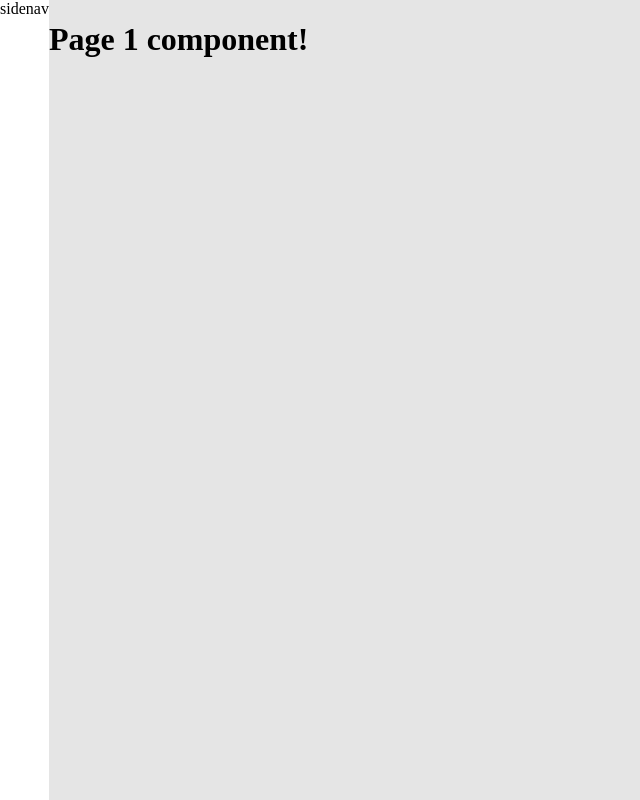
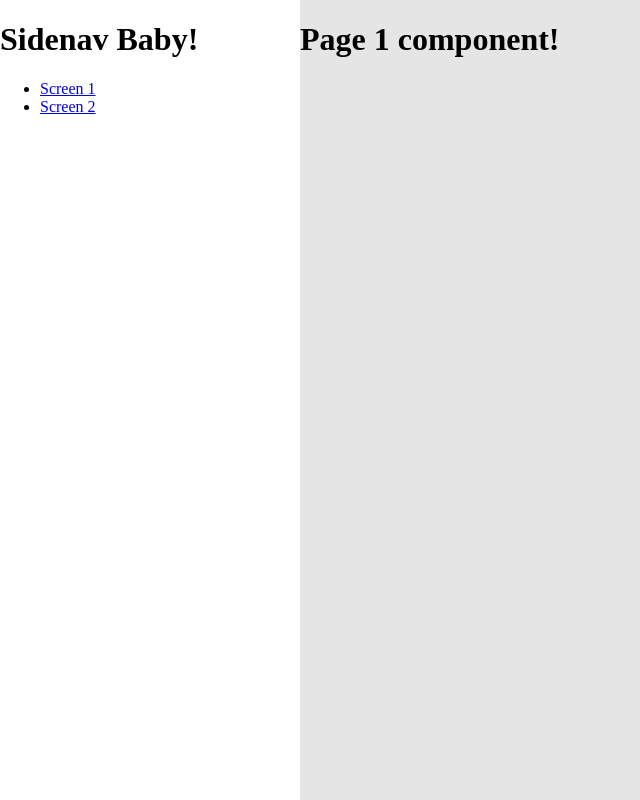
Before and after one commit to aziznal/angular-dynamic-resizeable-sidenav, an Angular app: page /screen-1 in a window 1280 px wide. Shown: the whole page, without its empty margins (0-640 px from the left). Built offline with nearby package versions, Linux system fonts and the light colour scheme.

Commit message:
Create sidenav component

```diff
--- a/src/app/app.component.html
+++ b/src/app/app.component.html
@@ -1,4 +1,4 @@
-<div class="sidenav">sidenav</div>
+<app-sidenav></app-sidenav>
 
 <div class="content">
   <router-outlet></router-outlet>
--- a/src/app/app.module.ts
+++ b/src/app/app.module.ts
@@ -1,3 +1,4 @@
+import { SidenavComponent } from './components/sidenav/sidenav.component';
 import { AppRoutingModule } from './app.routing';
 import { NgModule } from '@angular/core';
 import { BrowserModule } from '@angular/platform-browser';
@@ -7,7 +8,7 @@ import { RouterModule } from '@angular/router';
 
 @NgModule({
   declarations: [AppComponent],
-  imports: [BrowserModule, RouterModule, AppRoutingModule],
+  imports: [BrowserModule, RouterModule, AppRoutingModule, SidenavComponent],
   providers: [],
   bootstrap: [AppComponent],
 })
--- /dev/null
+++ b/src/app/components/sidenav/sidenav.component.html
@@ -0,0 +1,10 @@
+<h1>Sidenav Baby!</h1>
+
+<ul>
+  <li>
+    <a routerLink="/screen-1">Screen 1</a>
+  </li>
+  <li>
+    <a routerLink="/screen-2">Screen 2</a>
+  </li>
+</ul>
--- /dev/null
+++ b/src/app/components/sidenav/sidenav.component.scss
@@ -0,0 +1,3 @@
+:host {
+  width: var(--sidenav-width);
+}
```
Also changed, not shown: src/app/components/sidenav/sidenav.component.ts (added, +11 -0 lines).
